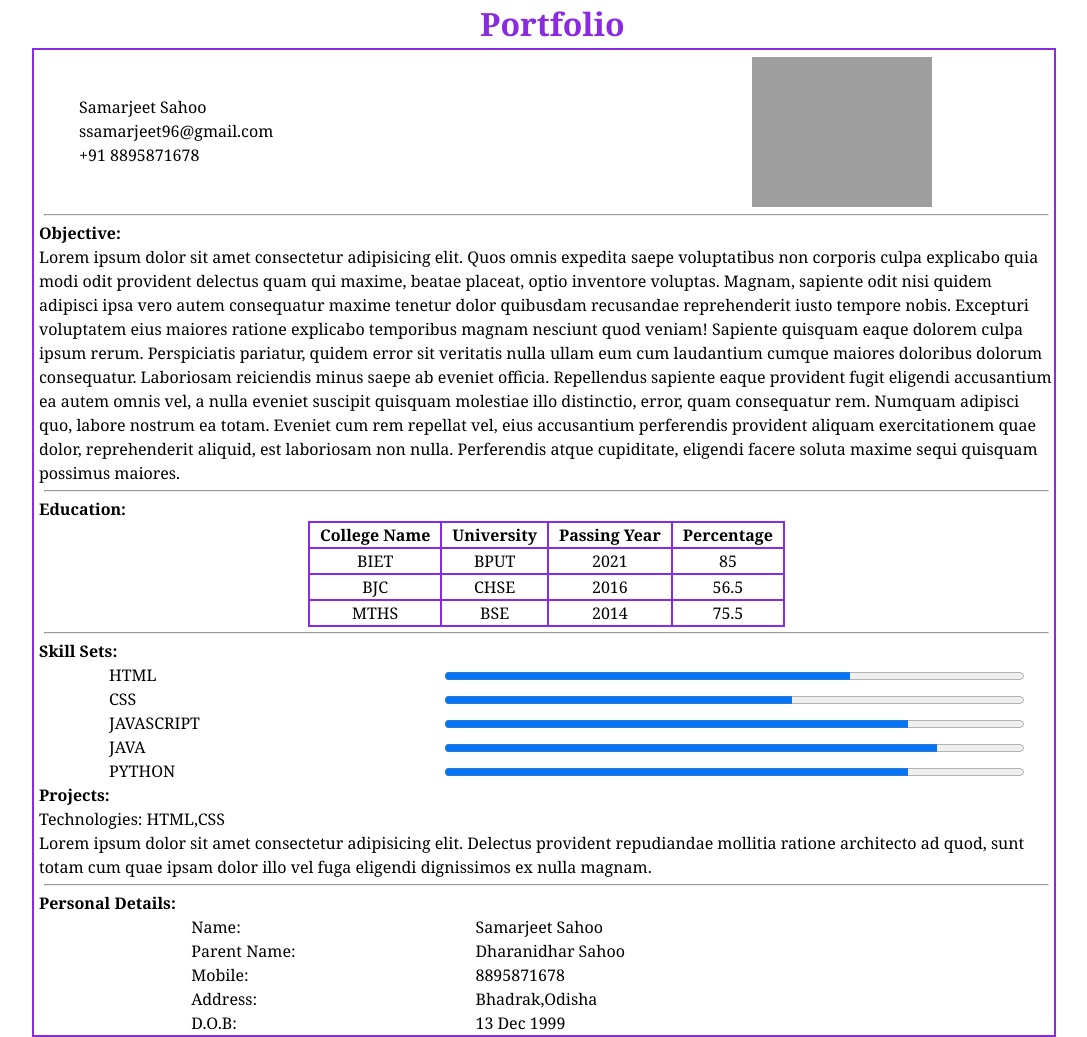
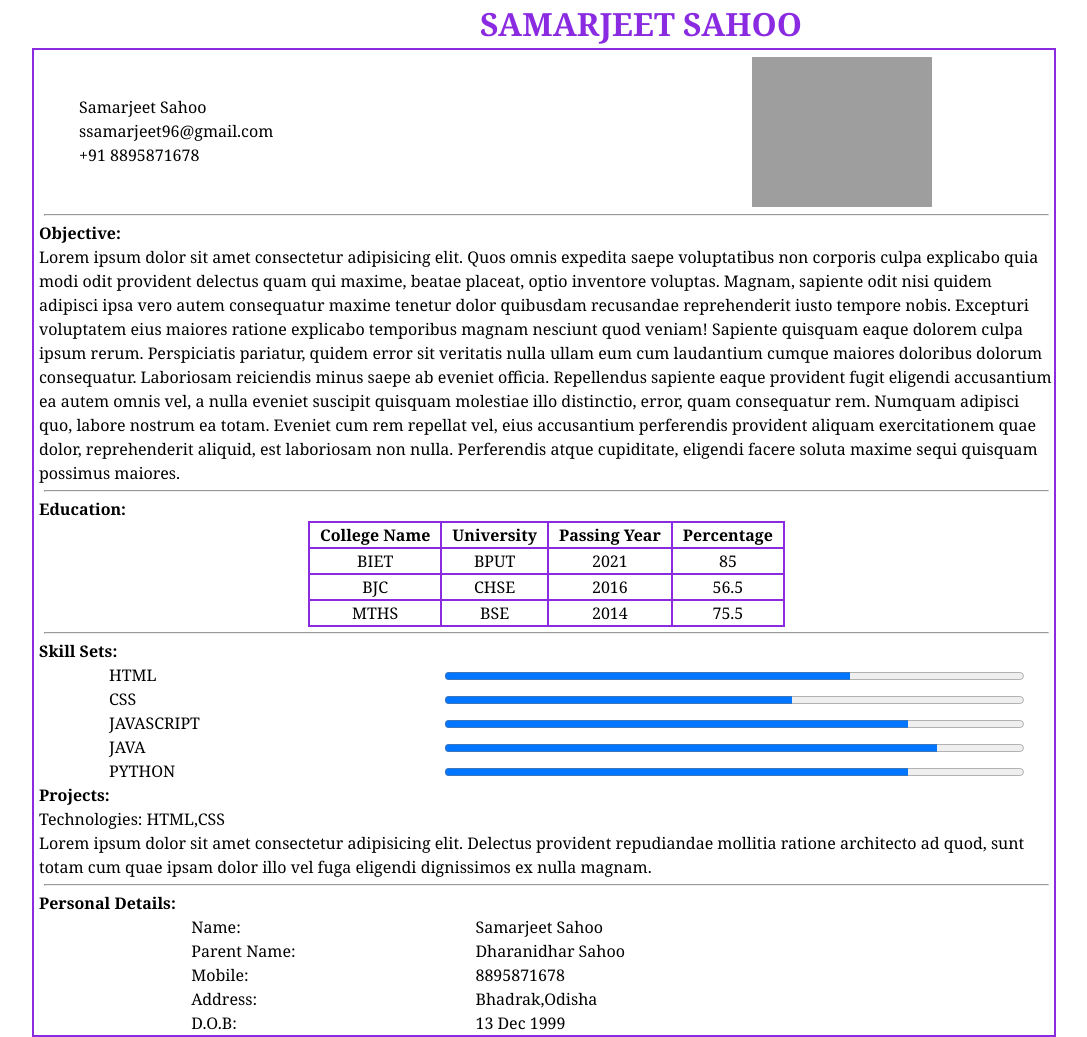
Before and after one commit to Samarjeet1/samarjeet, a plain HTML site: page index.html in a window 1280 px wide. Shown: the whole page, without its empty margins (96-1183 px from the left). Drawn offline with Linux system fonts and the light colour scheme; grey boxes are pictures that could not be loaded.

Commit message:
Second Commit

```diff
--- a/index.html
+++ b/index.html
@@ -11,7 +11,7 @@
 
 <body>
     <div id="port">
-    <h1>Portfolio</h1>
+    <h1>SAMARJEET SAHOO</h1>
 </div>
     <div class="container">
         <div class="main-section">
```
